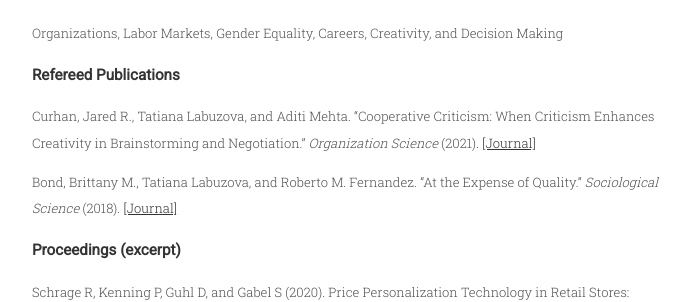
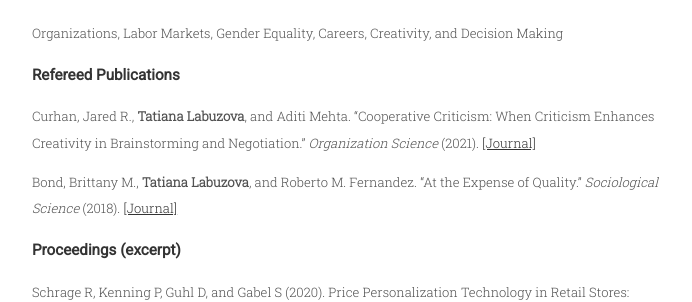
Before and after one commit to tatianalabuzova/tatianalabuzova.github.io, a Jekyll site: the page built from menu/research.md, in a window 1280 px wide. Shown: the part 254-556 px from the top of the page, without its empty margins (293-985 px from the left). Built offline with Jekyll 4.4.1, drawn with Linux system fonts in a browser that asks for light colours; some web fonts are replaced; our own code applies the rules of GitHub Pages for plain Markdown files.

```diff
--- a/menu/research.md
+++ b/menu/research.md
@@ -8,9 +8,9 @@ Organizations, Labor Markets, Gender Equality, Careers, Creativity, and Decision
 
 ### Refereed Publications
 
-Curhan, Jared R., Tatiana Labuzova, and Aditi Mehta. "Cooperative Criticism: When Criticism Enhances Creativity in Brainstorming and Negotiation." _Organization Science_ (2021). [[Journal]](https://doi.org/10.1287/orsc.2020.1420)
+Curhan, Jared R., <b>Tatiana Labuzova</b>, and Aditi Mehta. "Cooperative Criticism: When Criticism Enhances Creativity in Brainstorming and Negotiation." _Organization Science_ (2021). [[Journal]](https://doi.org/10.1287/orsc.2020.1420)
 
-Bond, Brittany M., Tatiana Labuzova, and Roberto M. Fernandez. "At the Expense of Quality." _Sociological Science_ (2018). [[Journal]](https://doi.org/10.15195/v5.a17)
+Bond, Brittany M., <b>Tatiana Labuzova</b>, and Roberto M. Fernandez. "At the Expense of Quality." _Sociological Science_ (2018). [[Journal]](https://doi.org/10.15195/v5.a17)
 
 ### Proceedings (excerpt)
 
```
